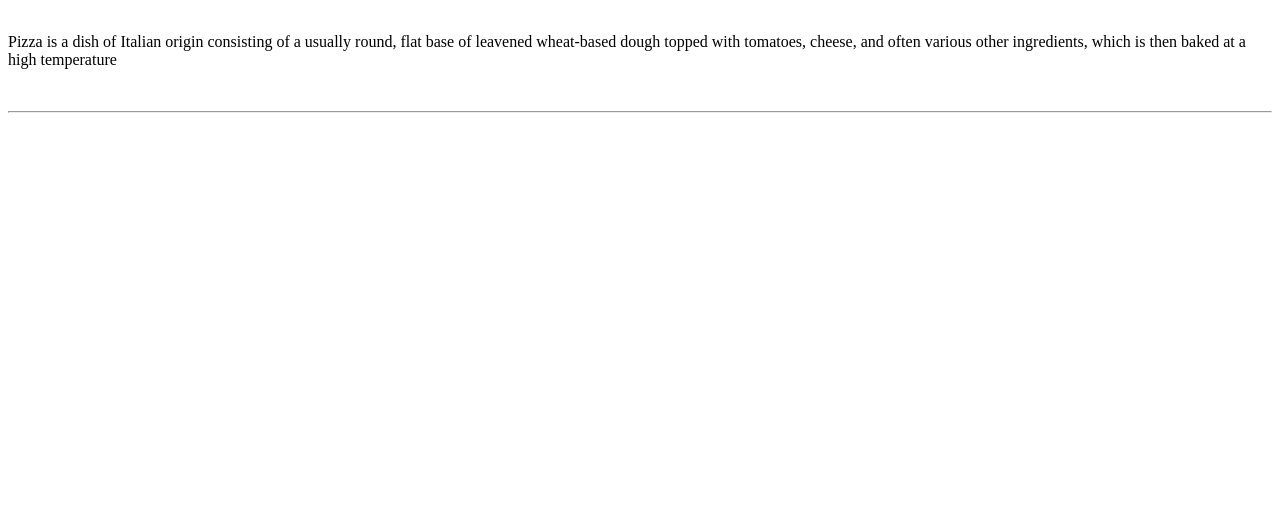
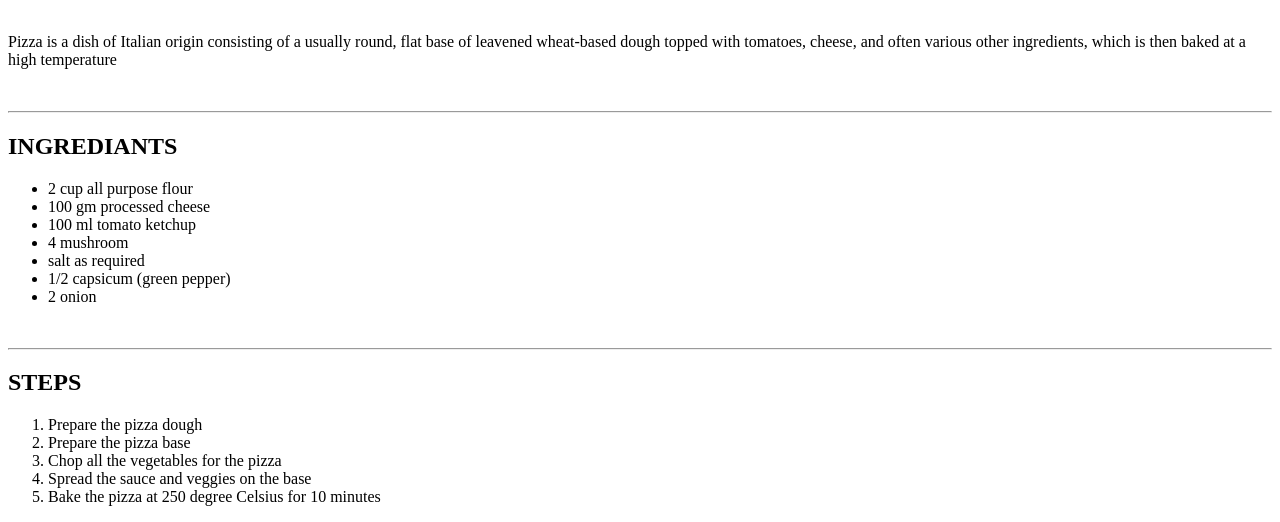
Before and after one commit to ArslanHaaider/odin-recipes, a plain HTML site: page recipes/Pizza.html in a window 1280 px wide. Shown: the part 608-1130 px from the top of the page. Before the commit the page ends 800 px from the top, so only its background shows below. Drawn offline with Linux system fonts and the light colour scheme.

Commit message:
Add Ingredients and step secton in Pizz recipe

```diff
--- a/recipes/Pizza.html
+++ b/recipes/Pizza.html
@@ -21,5 +21,25 @@
       <P>Pizza is a dish of Italian origin consisting of a usually round, flat base of leavened wheat-based dough topped with tomatoes, cheese, and often various other ingredients, which is then baked at a high temperature</P>
       <br>
       <hr>
+      <h2>INGREDIANTS</h2>
+      <ul>
+        <li>2 cup all purpose flour</li>
+        <li>100 gm processed cheese</li>
+        <li>100 ml tomato ketchup</li>
+        <li> 4 mushroom</li>
+        <li>salt as required</li>
+        <li>1/2 capsicum (green pepper)</li>
+        <li>2 onion</li>
+    </ul>
+    <br>
+    <hr>
+    <h2>STEPS</h2>
+    <ol>
+        <li>Prepare the pizza dough</li>
+        <li>Prepare the pizza base</li>
+        <li>Chop all the vegetables for the pizza</li>
+        <li>Spread the sauce and veggies on the base</li>
+        <li> Bake the pizza at 250 degree Celsius for 10 minutes</li>
+    </ol>
 </body>
 </html>
```
